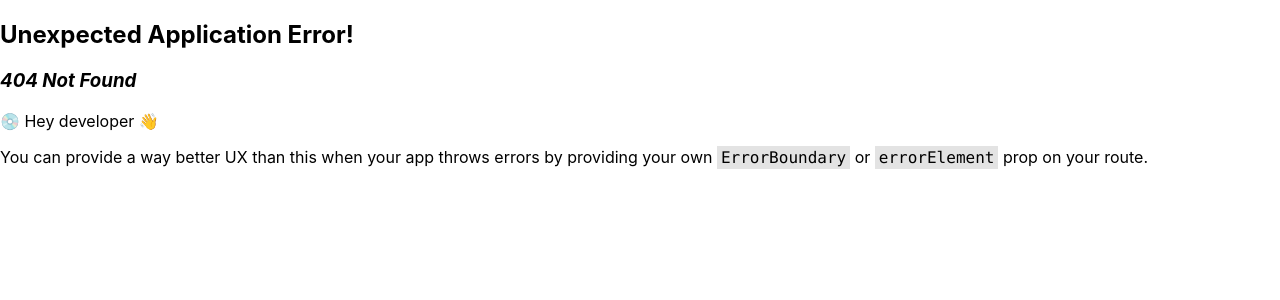
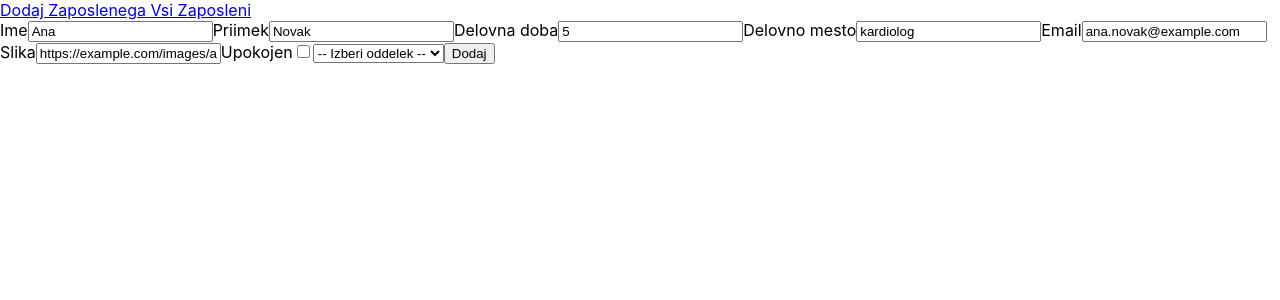
Before and after one commit to jameslcarter/Hospital-using-react, a React (Create React App) app: page /urediZaposlenega/1 in a window 1280 px wide. Before the commit this address had no page. Shown: the top 300 px of the page. Built offline with nearby package versions, Linux system fonts and the light colour scheme.

Commit message:
deluje editanje Zaposlenih

```diff
--- a/src/App.tsx
+++ b/src/App.tsx
@@ -14,7 +14,7 @@ function App() {
         <div>
             <Link to={"/dodajZaposlenega"}>Dodaj Zaposlenega </Link>
             <Link to={"/vsiZaposleni"}>Vsi Zaposleni</Link>
-      <Outlet context={ {zaposleni, setZaposleni} } />
+            <Outlet context={{zaposleni, setZaposleni}}/>
         </div>
     );
 }
--- a/src/Components/IzpisZaposlenega/IzpisZaposlenega.tsx
+++ b/src/Components/IzpisZaposlenega/IzpisZaposlenega.tsx
@@ -1,5 +1,6 @@
 import {Zaposlen} from "../../Modules/Zaposlen";
 import {originalOddelki} from "../../Modules/main";
+import {Link} from "react-router-dom";
 
 interface Props {
     zaposlen: Zaposlen;
@@ -25,8 +26,10 @@ export const IzpisZaposlenega = (props: Props) => {
                 Delovno mesto: {props.zaposlen.delovnoMesto},
                 Email: {props.zaposlen.email}
             </p>
+            <Link to={`/urediZaposlenega/${props.zaposlen.id}`}>
+                <button>Uredi</button>
+            </Link>
             <button onClick={() => props.handleDelete(props.zaposlen)}>Zbriši</button>
-
         </div>
     );
 }
--- /dev/null
+++ b/src/Components/OddelekOption/OddelekOption.tsx
@@ -0,0 +1,14 @@
+import {originalOddelki} from "../../Modules/main";
+
+export const OddelekOption = () => {
+    return (
+        <>
+            <option value="">-- Izberi oddelek --</option>
+            {originalOddelki.map((oddelek) => (
+                <option key={oddelek.id} value={oddelek.id}>
+                    {oddelek.ime}
+                </option>
+            ))}
+        </>
+    );
+}
--- /dev/null
+++ b/src/Components/OddelekOption/index.ts
@@ -0,0 +1 @@
+export {OddelekOption} from "./OddelekOption";
--- a/src/Components/SpremninjanjeZaposlenega/SpreminjanjeZaposlenega.tsx
+++ b/src/Components/SpremninjanjeZaposlenega/SpreminjanjeZaposlenega.tsx
@@ -1,8 +1,11 @@
 import {Zaposlen} from "../../Modules/Zaposlen";
 import {useZaposleni} from "../../App";
-import {useRef, useState} from "react";
+import React, {useEffect, useState} from "react";
 import {originalOddelki} from "../../Modules/main";
 import {Oddelek} from "../../Modules/Oddelek";
+import {OddelekOption} from "../OddelekOption";
+import {useParams} from "react-router-dom";
+
 
 const initalStateZaposlen: Zaposlen = {
     id: 0,
@@ -16,16 +19,22 @@ const initalStateZaposlen: Zaposlen = {
     odsotnosti: []
 }
 
-interface Props {
-    zaposlen?: Zaposlen;
-}
+export const SpreminjanjeZaposlenega = () => {
+    const { id } = useParams<{ id?: string }>();
+    const { zaposleni, setZaposleni } = useZaposleni();
+    const [novZaposlen, setNovZaposlen] = useState<Zaposlen>(initalStateZaposlen);
+    const [izbranOddelek, setIzbranOddelek] = useState<number>(0);
 
-export const SpreminjanjeZaposlenega = (props: Props) => {
-    const { zaposlen = initalStateZaposlen } = props;  // Da initalState ce je zaposlen null
-    const {zaposleni, setZaposleni} = useZaposleni();
-    const [ novZaposlen, setNovZaposlen] = useState<Zaposlen>(zaposlen);
 
-    const oddelekSelectRef = useRef<HTMLSelectElement>(null);
+    useEffect(() => {
+        if (id) {
+            const zaposlenToEdit = zaposleni.find((zaposlen: Zaposlen) => zaposlen.id === parseInt(id));
+            if (zaposlenToEdit) {
+                setNovZaposlen(zaposlenToEdit);
+            }
+        }
+        setIzbranOddelek(findOddelekId() as number);
+    }, [id, zaposleni]);
 
     const handleChange = (event: React.ChangeEvent<HTMLInputElement>) => {
         const { name, value, type, checked } = event.target;
@@ -38,20 +47,46 @@ export const SpreminjanjeZaposlenega = (props: Props) => {
 
     const handleSubmit = (event: React.FormEvent<HTMLFormElement>) => {
         event.preventDefault();
-        novZaposlen.id = zaposleni.length + 1;
-        zaposleni.push(novZaposlen);
-        setZaposleni(zaposleni);
-
-        const oddelek = originalOddelki.find((oddelek: Oddelek) => oddelek.id === parseInt(oddelekSelectRef.current?.value || '0'));
-
-
-        if (oddelek) {
-            oddelek.zaposleni.push(novZaposlen);
-            console.log(oddelek.zaposleni);
+        if (id) {
+            setZaposleni((prevZaposleni: Zaposlen[]) =>
+                prevZaposleni.map((zaposlen: Zaposlen) => (zaposlen.id === novZaposlen.id ? novZaposlen : zaposlen))
+            );
+        }
+        else {
+            novZaposlen.id = zaposleni.length + 1;
+            setZaposleni((prevZaposleni: Zaposlen[]) => [...prevZaposleni, novZaposlen]);
         }
 
-        setNovZaposlen(initalStateZaposlen);
+        if (!id){
+            setNovZaposlen(initalStateZaposlen);
+        }
     }
+
+    const  findOddelekId = (): number | string => {
+        for (const oddelek of originalOddelki) {
+            if (oddelek.zaposleni.includes(novZaposlen)) {
+                return oddelek.id;
+            }
+        }
+        return "0";
+    }
+
+    const urediOddelek = (event: React.ChangeEvent<HTMLSelectElement>): void => {
+        event.preventDefault();
+        const { value } = event.target;
+
+        const starOddelek = originalOddelki.find((oddelek: Oddelek) => oddelek.id === findOddelekId());
+        const novOddelek = originalOddelki.find((oddelek: Oddelek) => oddelek.id === parseInt(value || '0'));
+
+        if (starOddelek) {
+            starOddelek.zaposleni = starOddelek.zaposleni.filter((zaposlen: Zaposlen) => zaposlen.id !== novZaposlen.id);
+        }
+        if (novOddelek && !novOddelek.zaposleni.includes(novZaposlen)) {
+            novOddelek.zaposleni.push(novZaposlen);
+            setIzbranOddelek(novOddelek.id);
+        }
+    }
+
 
     return (
         <div>
@@ -77,13 +112,8 @@ export const SpreminjanjeZaposlenega = (props: Props) => {
                 <label htmlFor="upokojen">Upokojen</label>
                 <input type="checkbox" name="upokojen" id="upokojen" checked={novZaposlen.upokojen} onChange={handleChange} />
 
-                <select id="oddelek-select" ref={oddelekSelectRef}>
-                    <option value="">-- Izberi oddelek --</option>
-                    {originalOddelki.map((oddelek) => (
-                        <option key={oddelek.id} value={oddelek.id}>
-                            {oddelek.ime}
-                        </option>
-                    ))}
+                <select id="oddelek-select" value={izbranOddelek} onChange={urediOddelek}>
+                    <OddelekOption />
                 </select>
                 <button type="submit">Dodaj</button>
             </form>
--- a/src/Components/index.ts
+++ b/src/Components/index.ts
@@ -1,3 +1,4 @@
 export {IzpisZaposlenega} from "./IzpisZaposlenega";
 export {TabelaZaposlenih} from "./TabelaZaposlenih";
 export {SpreminjanjeZaposlenega} from "./SpremninjanjeZaposlenega";
+export {OddelekOption} from "./OddelekOption";
--- a/src/index.tsx
+++ b/src/index.tsx
@@ -24,6 +24,10 @@ const router = createBrowserRouter([
             {
                 path: "/dodajZaposlenega",
                 element: <SpreminjanjeZaposlenega />
+            },
+            {
+                path: "/urediZaposlenega/:id",
+                element: <SpreminjanjeZaposlenega />
             }
         ]
     }
```
Lines whose indentation alone changed are shown as unchanged.
